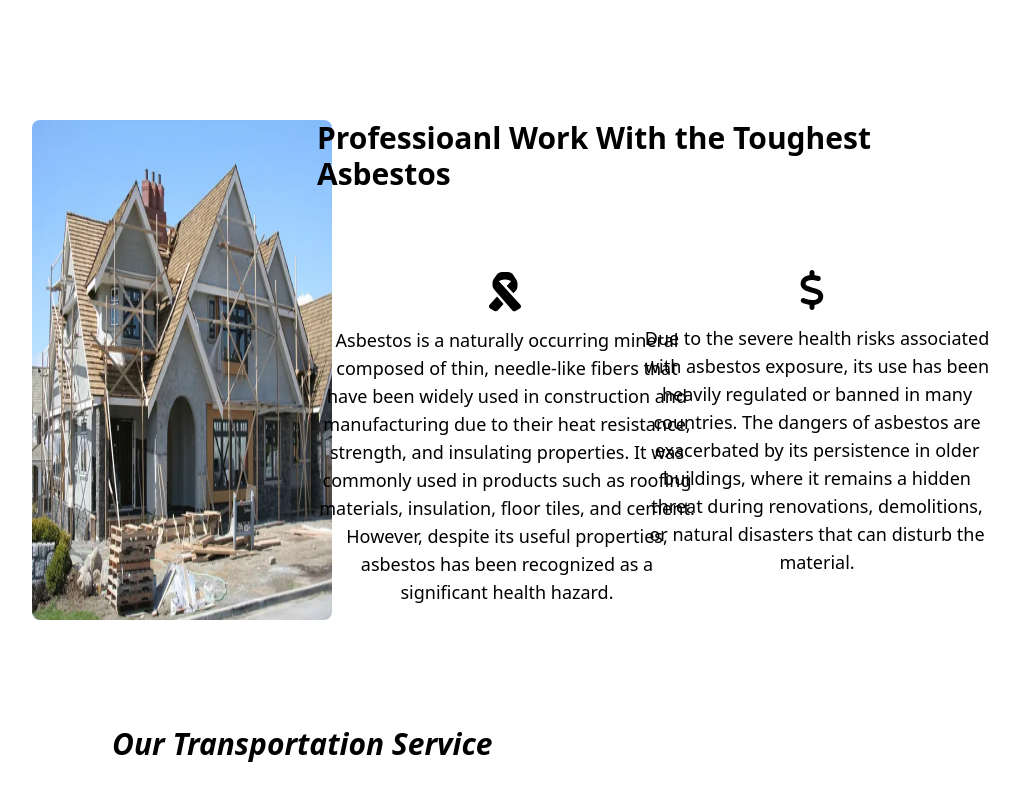
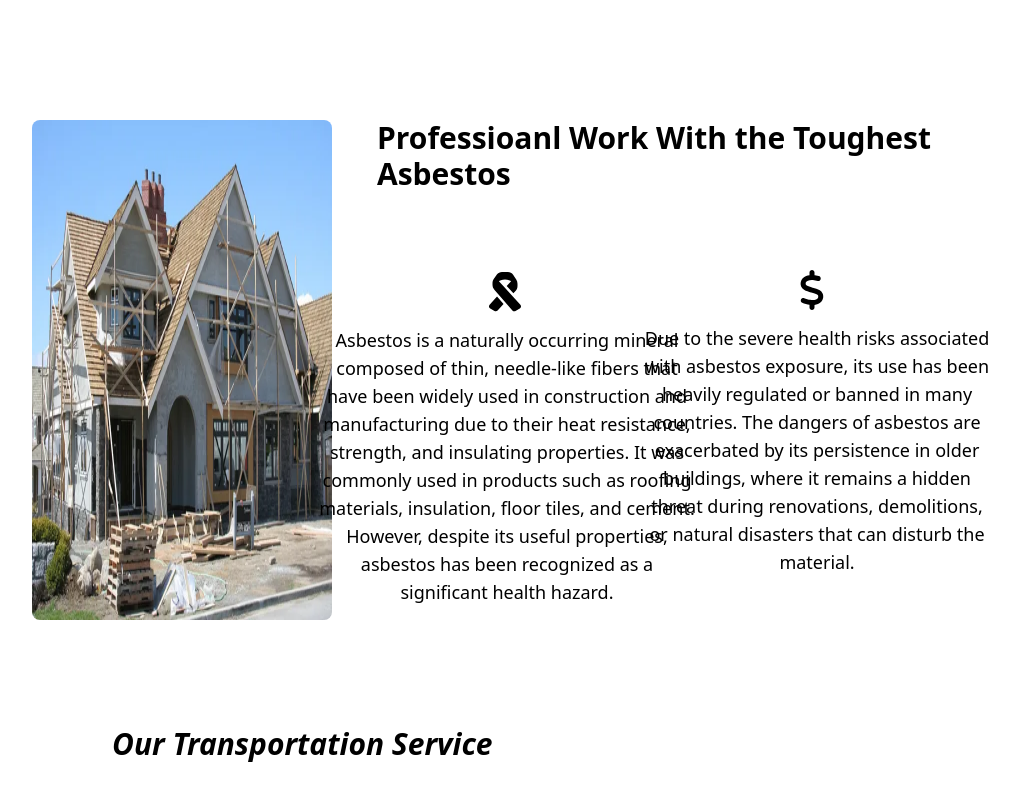
Before and after one commit to Muhammad-Usman28/Landing_Page, a React (Create React App) app: page / in a window 1280 px wide. Shown: the part 1540-2340 px from the top of the page, without its empty margins (138-1157 px from the left). Built offline with nearby package versions, Linux system fonts and the light colour scheme.

Commit message:
Some final Changes

```diff
--- a/src/component/ContactUs.js
+++ b/src/component/ContactUs.js
@@ -13,7 +13,7 @@ export default function ContactUs() {
   return (
     <div className='w-full'>
         <h1 className='
-        xl:text-4xl xl:font-bold xl:ml-[280px]
+        xl:text-4xl xl:font-bold xl:ml-[220px]
         lg:text-3xl lg:font-bold lg:ml-[30px]
         md:text-2xl md:font-bold md:ml-[80px]
         sm:text-2xl sm:font-bold sm:ml-[30px]'>Let's Get Talking</h1>
@@ -129,7 +129,7 @@ export default function ContactUs() {
       </div>
 
         <h1 className='
-        xl:text-3xl xl:font-bold xl:ml-[260px] xl:w-[450px]
+        xl:text-3xl xl:font-bold xl:ml-[200px] xl:w-[450px]
         lg:text-xl lg:font-extrabold lg:ml-[260px] lg:w-[450px]
         md:text-xl md:font-extrabold md:ml-[150px] md:w-[450px] md:mt-[-50px]
         sm:text-xl sm:font-extrabold sm:ml-[110px] sm:w-[450px] sm:mt-[-50px]'>Fixing Homes and Setting You Up for Success</h1>
--- a/src/component/SecondPart.js
+++ b/src/component/SecondPart.js
@@ -32,7 +32,7 @@ export default function SecondPart() {
         md:w-[250px] md:h-[500px]
         sm:w-[200px] sm:h-[500px]' >
         <h1 className='
-        xl:text-3xl xl:font-extrabold xl:ml-[-120px] xl:w-[600px]
+        xl:text-3xl xl:font-extrabold xl:ml-[-60px] xl:w-[600px]
         lg:text-2xl lg:font-bold lg:ml-10
         md:text-2xl md:font-bold md:w-[250px]
         sm:text-sm sm:font-bold sm:ml-[20px]'>Professioanl Work With the Toughest Asbestos</h1>
```
